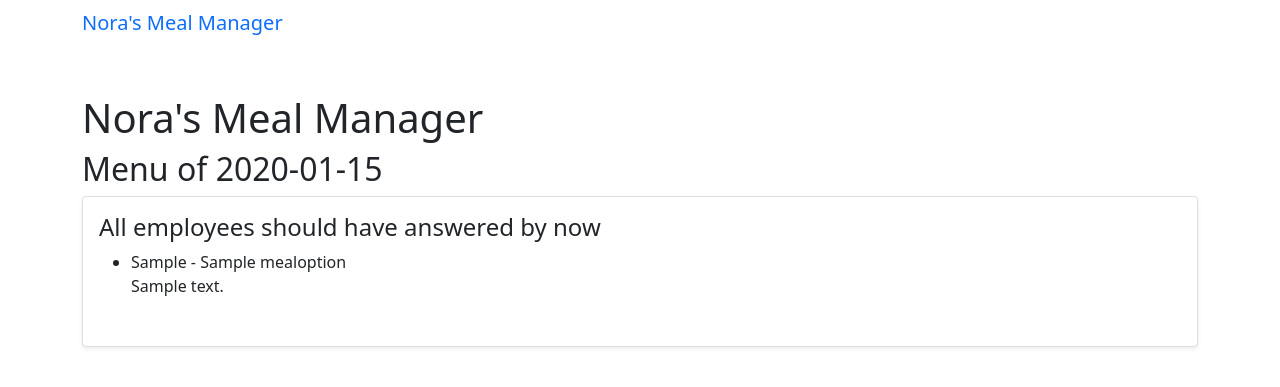
After one commit to BLaingb/backend-test-laing, a Django app: template cornershop-backend-test/apps/menu/templates/menu/menu_detail.html in a window 1280 px wide. The commit adds this page. Shown: the top 387 px of the page. Run offline with Django 3.2, Linux system fonts and the light colour scheme; the template is opened without the code that fills it: values that come from a table or form of the project are taken from there, others are empty; tables that the repository leaves empty hold one stand-in row (values such as "Sample post"); parts of the project's set-up code (start-up, migrations or seed data) failed here and were passed over; some libraries are stand-ins or nearby versions.

Commit message:
Add MenuDetailView

```diff
--- a/cornershop-backend-test/apps/menu/models.py
+++ b/cornershop-backend-test/apps/menu/models.py
@@ -1,6 +1,6 @@
 import uuid
 from django.db import models
-from django.utils import timezone
+from django.utils import timezone, timesince
 import datetime
 from django.contrib.sites.models import Site
 
@@ -50,6 +50,13 @@ class Menu(models.Model):
         url = f"{url}{self.create_meal_url()}"
         return f"Hello! Please select your meal choice for {self.date} at {url}"
 
+    @property
+    def limit(self):
+        return datetime.datetime.combine(self.date, self.select_by_time)
+
+    @property
+    def is_over(self):
+        return datetime.datetime.combine(self.date, self.select_by_time) < datetime.datetime.now()
 
 
 class Meal(models.Model):
@@ -69,4 +76,4 @@ class Meal(models.Model):
         ]
 
     def __str__(self) -> str:
-        return f"{self.employee}"
+        return f"{self.employee} - {self.selected_option}"
--- /dev/null
+++ b/cornershop-backend-test/apps/menu/templates/menu/menu_detail.html
@@ -0,0 +1,26 @@
+{% extends 'menu/base.html' %}
+
+{% block content %}
+    <header>
+        <h2>{{ object }}</h2>
+    </header>
+    <main class="mt-2">
+        <div class="card w-90 p-3 shadow-sm">
+            {% if object.is_over %}
+                <h4>All employees should have answered by now</h4>
+            {% else %}
+                <h4>{{ object.limit | timeuntil }} left for employees to choose</h4>
+            {% endif %}
+            <ul>
+                {% for meal in object.meal_set.all %}
+                    <li>
+                        {{ meal }}
+                        {% if meal.note %}
+                            <p class="fw-light">{{ meal.note }}</p>
+                        {% endif %}
+                    </li>
+                {% endfor %}
+            </ul>
+        </div>
+    </main>
+{% endblock %}
--- a/cornershop-backend-test/apps/menu/templates/menu/menu_list.html
+++ b/cornershop-backend-test/apps/menu/templates/menu/menu_list.html
@@ -13,6 +13,7 @@
                     <h4 class="d-inline me-3">{{ menu.date }}</h4>
                     <span class="fw-light">{{ menu.meal_set.all | length }} meals requested</span>
                 </span>
+                <a href="{% url 'menu-detail' menu.id %}">View requested meals</a>
                 <ul>
                     {% for option in menu.meal_options.all %}
                         <li>{{ forloop.counter }}. {{ option }}</li>
--- a/cornershop-backend-test/apps/menu/urls.py
+++ b/cornershop-backend-test/apps/menu/urls.py
@@ -3,6 +3,7 @@ from apps.menu.views import (
     MealCreateView,
     MealOptionCreateView,
     MealSuccessView,
+    MenuDetailView,
     MenuListView,
     MenuCreateView,
 )
@@ -12,5 +13,6 @@ urlpatterns = [
     path("create/", MenuCreateView.as_view(), name="menu-create"),
     path("option/create/", MealOptionCreateView.as_view(), name="meal-option-create"),
     path("<uuid:menu>/", MealCreateView.as_view(), name="meal-create"),
+    path("<uuid:pk>/detail/", MenuDetailView.as_view(), name="menu-detail"),
     path("meal/success/", MealSuccessView.as_view(), name="meal-success"),
 ]
```
Also changed, not shown: cornershop-backend-test/apps/menu/views.py (+7 -1 lines).
